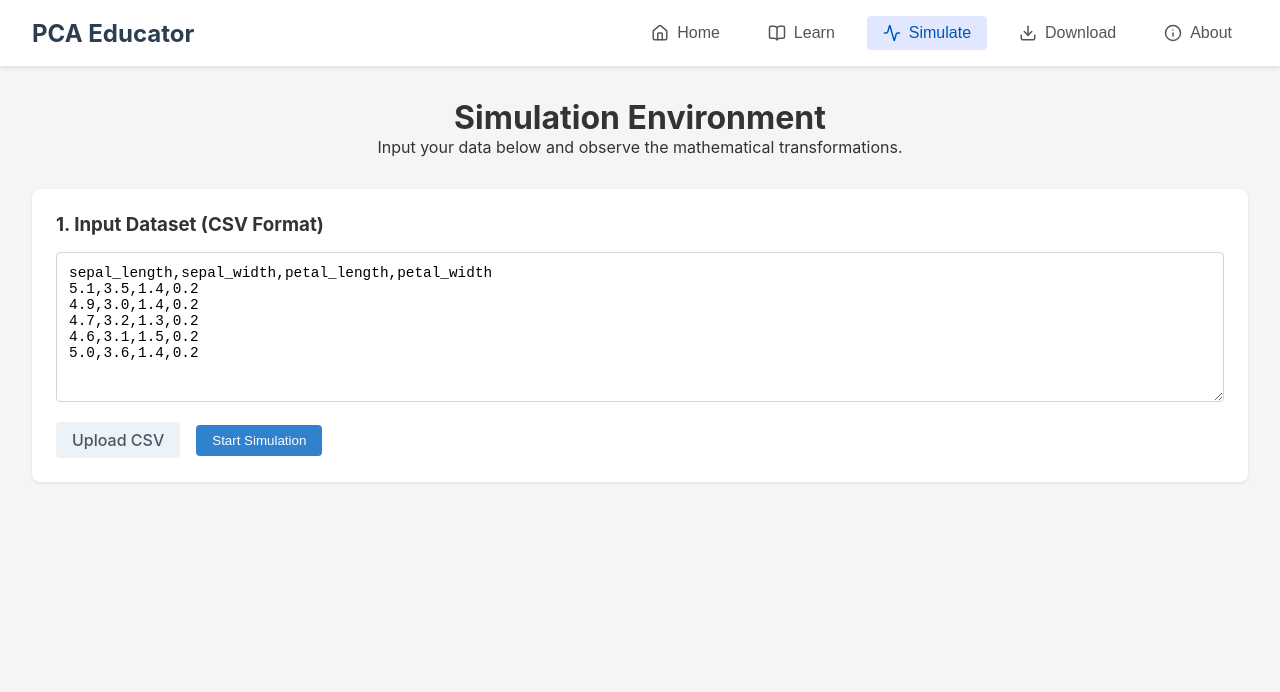
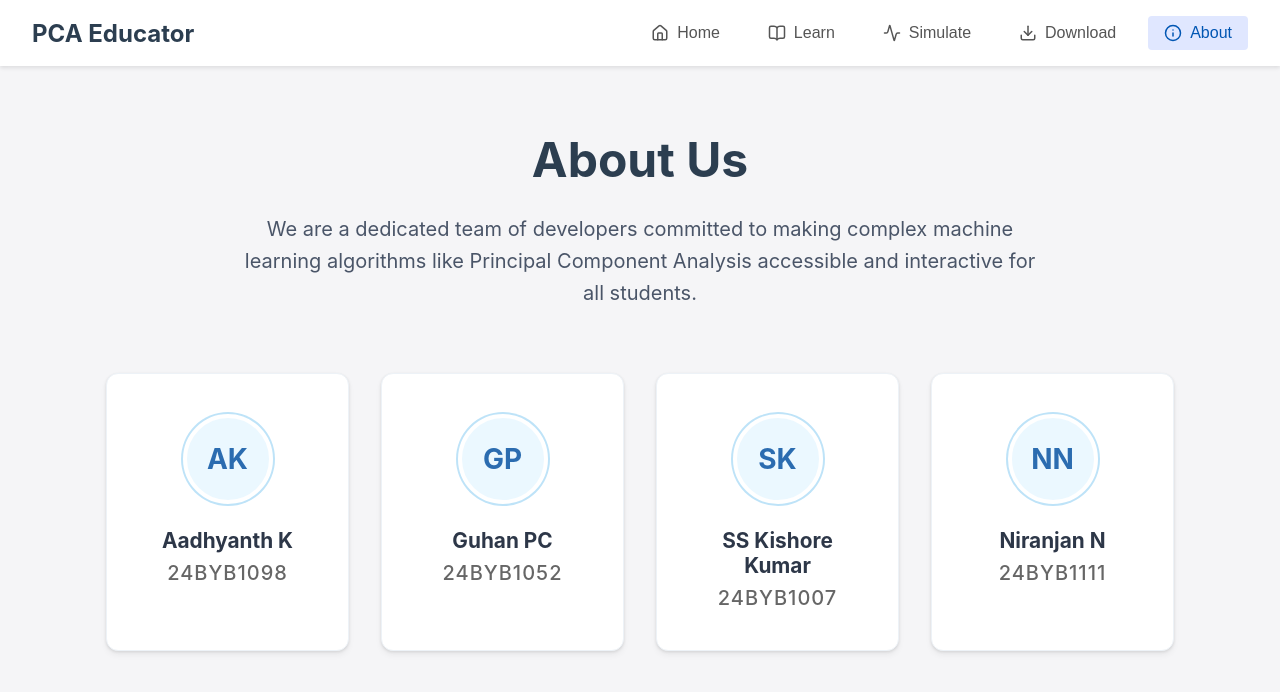
Before and after one commit to aadhyanthk/pca, a React (Vite) app: page / in a window 1280 px wide. Shown: the top 692 px of the page. Built offline with nearby package versions, Linux system fonts and the light colour scheme.

Commit message:
about page

```diff
--- a/src/App.css
+++ b/src/App.css
@@ -436,3 +436,83 @@ body {
 .download-btn:hover {
   background-color: #2f855a;
 }
+
+/* --- About Page Styles --- */
+.about-page {
+  justify-content: flex-start;
+  padding-top: 4rem;
+}
+
+.about-header {
+  text-align: center;
+  margin-bottom: 4rem;
+  max-width: 800px;
+}
+
+.about-header h1 {
+  font-size: 3rem;
+  color: #2c3e50;
+  margin-bottom: 1.5rem;
+}
+
+.about-header p {
+  font-size: 1.25rem;
+  color: #4a5568;
+  line-height: 1.6;
+}
+
+.team-grid {
+  display: grid;
+  grid-template-columns: repeat(auto-fit, minmax(240px, 1fr));
+  gap: 2rem;
+  width: 100%;
+  max-width: 1100px;
+  padding: 0 1rem;
+}
+
+.team-card {
+  background: #ffffff;
+  border-radius: 12px;
+  box-shadow: 0 4px 6px rgba(0,0,0,0.05), 0 1px 3px rgba(0,0,0,0.1);
+  padding: 2.5rem 2rem;
+  display: flex;
+  flex-direction: column;
+  align-items: center;
+  text-align: center;
+  transition: transform 0.3s ease, box-shadow 0.3s ease;
+  border: 1px solid #edf2f7;
+}
+
+.team-card:hover {
+  transform: translateY(-8px);
+  box-shadow: 0 10px 15px rgba(0,0,0,0.1), 0 4px 6px rgba(0,0,0,0.05);
+}
+
+.avatar {
+  width: 90px;
+  height: 90px;
+  border-radius: 50%;
+  background: #ebf8ff;
+  color: #2b6cb0;
+  display: flex;
+  align-items: center;
+  justify-content: center;
+  font-size: 1.75rem;
+  font-weight: 700;
+  margin-bottom: 1.5rem;
+  border: 4px solid #fff;
+  box-shadow: 0 0 0 2px #bee3f8;
+}
+
+.team-card h3 {
+  font-size: 1.3rem;
+  color: #2d3748;
+  margin-bottom: 0.5rem;
+}
+
+.member-id {
+  font-size: 0.95rem;
+  color: #718096;
+  font-weight: 500;
+  letter-spacing: 0.05em;
+}
--- a/src/App.jsx
+++ b/src/App.jsx
@@ -1,5 +1,5 @@
 import React, {useState, useEffect} from 'react';
-import {Home, BookOpen, Activity, Download, Info} from 'lucide-react';
+import {Home, BookOpen, Activity, Download, Info, User} from 'lucide-react';
 import './App.css';
 
 // --- NATIVE PCA ENGINE ---
@@ -581,14 +581,42 @@ const SimulatePage = () => {
   );
 };
 
-const AboutPage = () => (
-  <main className="page-content center-content">
-    <h1>About</h1>
-  </main>
-);
+const AboutPage = () => {
+  const teamMembers = [
+    {name: 'Aadhyanth K', id: '24BYB1098'},
+    {name: 'Guhan PC', id: '24BYB1052'},
+    {name: 'SS Kishore Kumar', id: '24BYB1007'},
+    {name: 'Niranjan N', id: '24BYB1111'}
+  ];
+
+  const getInitials = (name) => {
+    return name.split(' ').map((n) => n[0]).join('').substring(0, 2).toUpperCase();
+  };
+
+  return (
+    <main className="page-content center-content about-page">
+      <div className="about-header">
+        <h1>About Us</h1>
+        <p>We are a dedicated team of developers committed to making complex machine learning algorithms like Principal Component Analysis accessible and interactive for all students.</p>
+      </div>
+
+      <div className="team-grid">
+        {teamMembers.map((member) => (
+          <div className="team-card" key={member.id}>
+            <div className="avatar">
+              {getInitials(member.name)}
+            </div>
+            <h3>{member.name}</h3>
+            <p className="member-id">{member.id}</p>
+          </div>
+        ))}
+      </div>
+    </main>
+  );
+};
 
 const App = () => {
-  const [currentPage, setCurrentPage] = useState('simulate');
+  const [currentPage, setCurrentPage] = useState('about');
 
   const renderPage = () => {
     switch (currentPage) {
```
